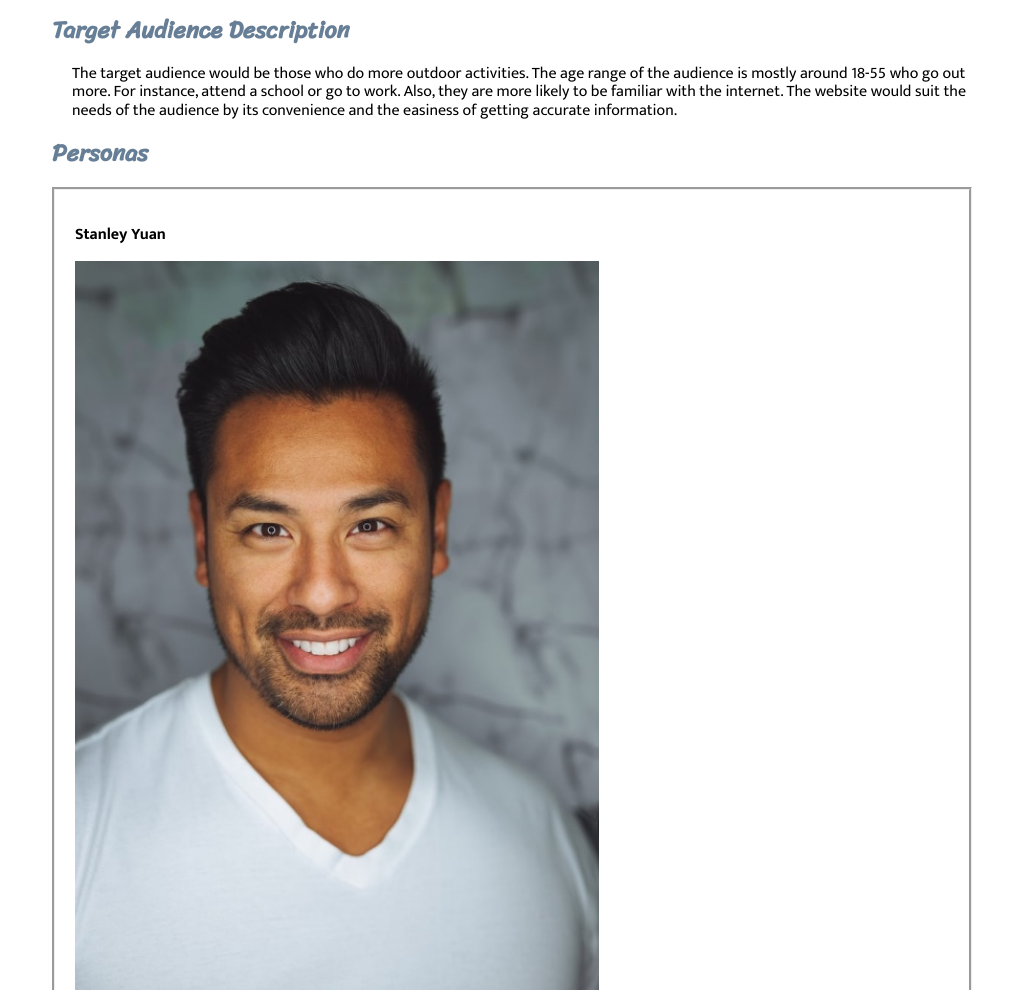
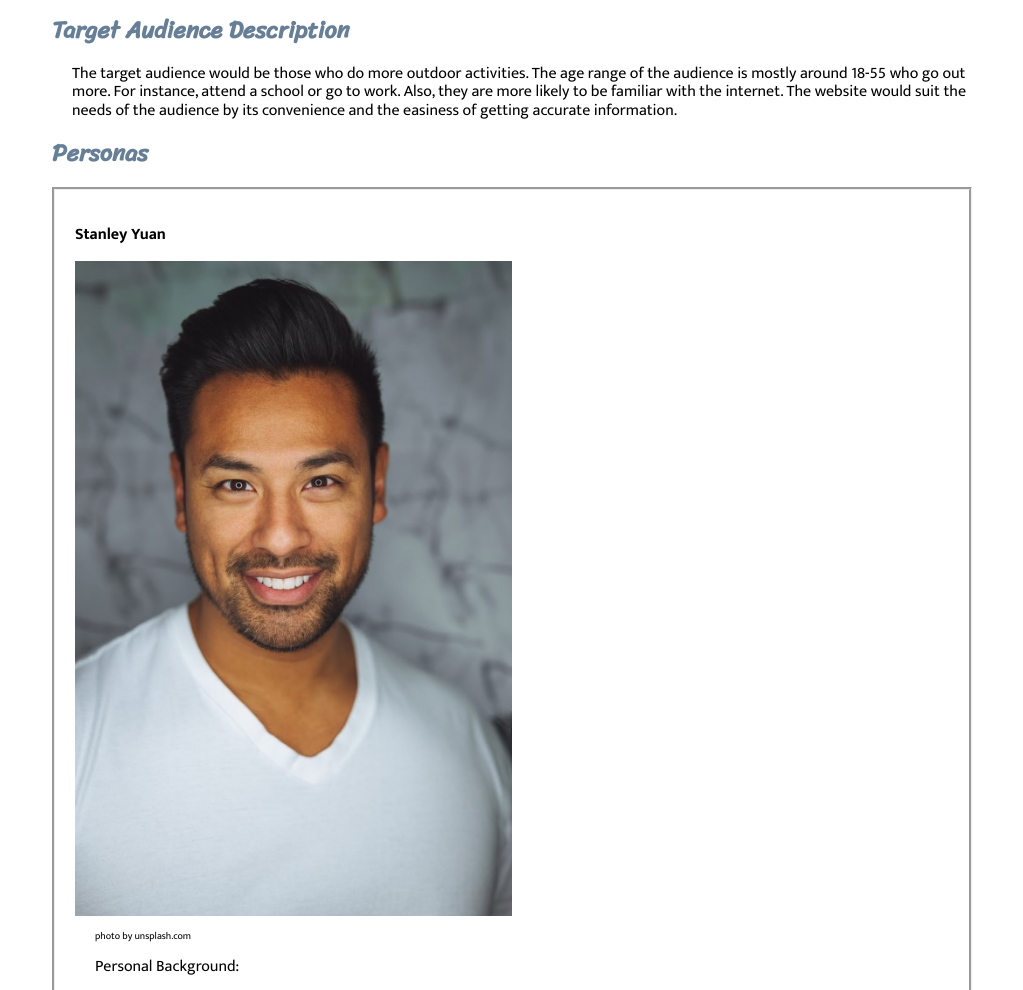
Before and after one commit to poyawang/portfolio-project, a plain HTML site: page lesson3/target-audience.html in a window 1280 px wide. Shown: the part 275-1265 px from the top of the page, without its empty margins (128-1151 px from the left). Drawn offline with Linux system fonts and the light colour scheme.

Commit message:
w3 commit

```diff
--- a/lesson3/css/medium.css
+++ b/lesson3/css/medium.css
@@ -8,7 +8,7 @@
         font-size:18px;
     }
 	.StanleyFace, .JasmineFace {
-        width:60%;
+        width:50%;
     }
     table {
         width:500px;
@@ -26,4 +26,6 @@
     table {
         width:700px;
     }
+    .StanleyFace, .JasmineFace {
+        width:50%;
 }
--- a/lesson3/css/style.css
+++ b/lesson3/css/style.css
@@ -80,7 +80,7 @@ main {
     font-size:10px;
 }
 .StanleyFace, .JasmineFace {
-    width:80%;
+    width:70%;
 }
 table {
     border-collapse: collapse;
```
Also changed, not shown: index.html (+2 -2 lines).
